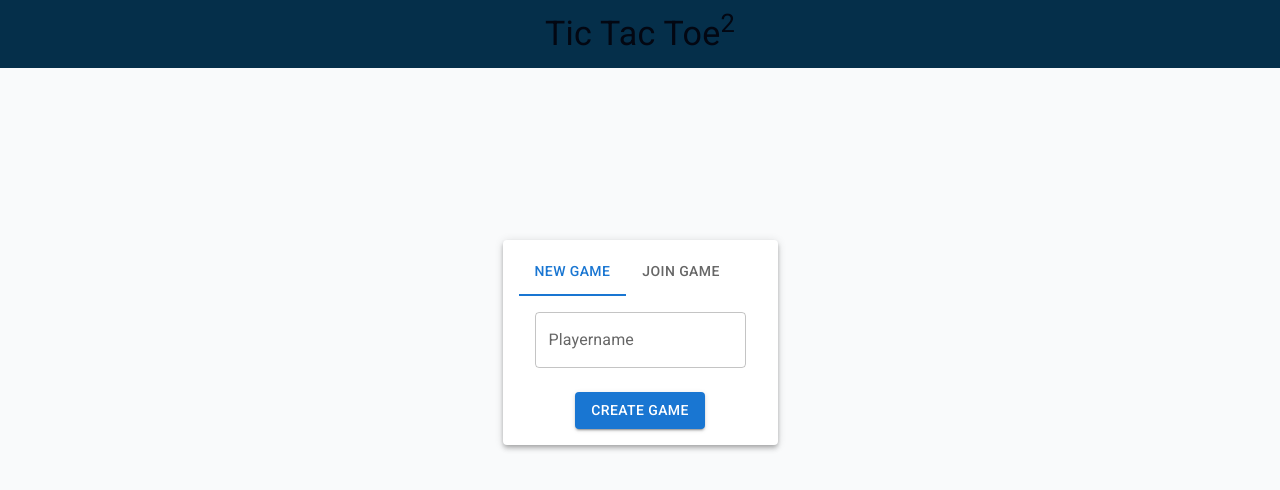
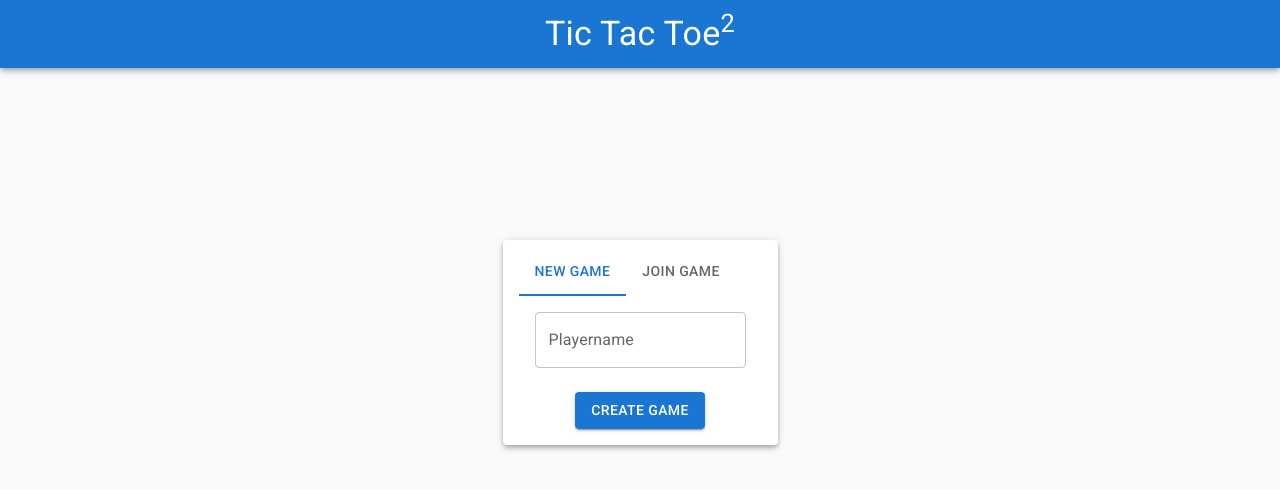
Before and after one commit to CubexsOne/TicTacToe-squared, a React (Vite) app in the folder frontend/: page /game in a window 1280 px wide. Shown: the top 490 px of the page. Built offline with nearby package versions, Linux system fonts and the light colour scheme; some icons are missing.

Commit message:
Replace nav-tag with AppBar-Component

```diff
--- a/frontend/src/components/navbar/Navbar.tsx
+++ b/frontend/src/components/navbar/Navbar.tsx
@@ -1,6 +1,6 @@
 import type { FC } from 'react'
 import { useLocation } from 'react-router'
-import { Typography } from '@mui/material'
+import { AppBar, Toolbar, Typography } from '@mui/material'
 
 import { gameRoutes } from '../../routes'
 import { BackButton } from './BackButton'
@@ -11,14 +11,16 @@ export const Navbar: FC = () => {
 	const isCreateGame = pathname === `/${gameRoutes.createGame.path}`
 
 	return (
-		<nav className="fixed top-0 right-0 left-0 z-100 w-full bg-sky-950">
-			<div className="mx-auto flex max-w-7xl items-center justify-between px-4 py-2">
+		<AppBar position="fixed" sx={{ alignItems: 'stretch' }}>
+			<Toolbar disableGutters sx={{ justifyContent: 'center' }}>
+				<div className="mx-auto flex w-full max-w-7xl items-center justify-between px-4 py-2">
 					<BackButton visible={!isCreateGame} />
 					<Typography variant="h4">
 						Tic Tac Toe<sup>2</sup>
 					</Typography>
 					<SettingsButton />
 				</div>
-		</nav>
+			</Toolbar>
+		</AppBar>
 	)
 }
```
Lines whose indentation alone changed are shown as unchanged.
